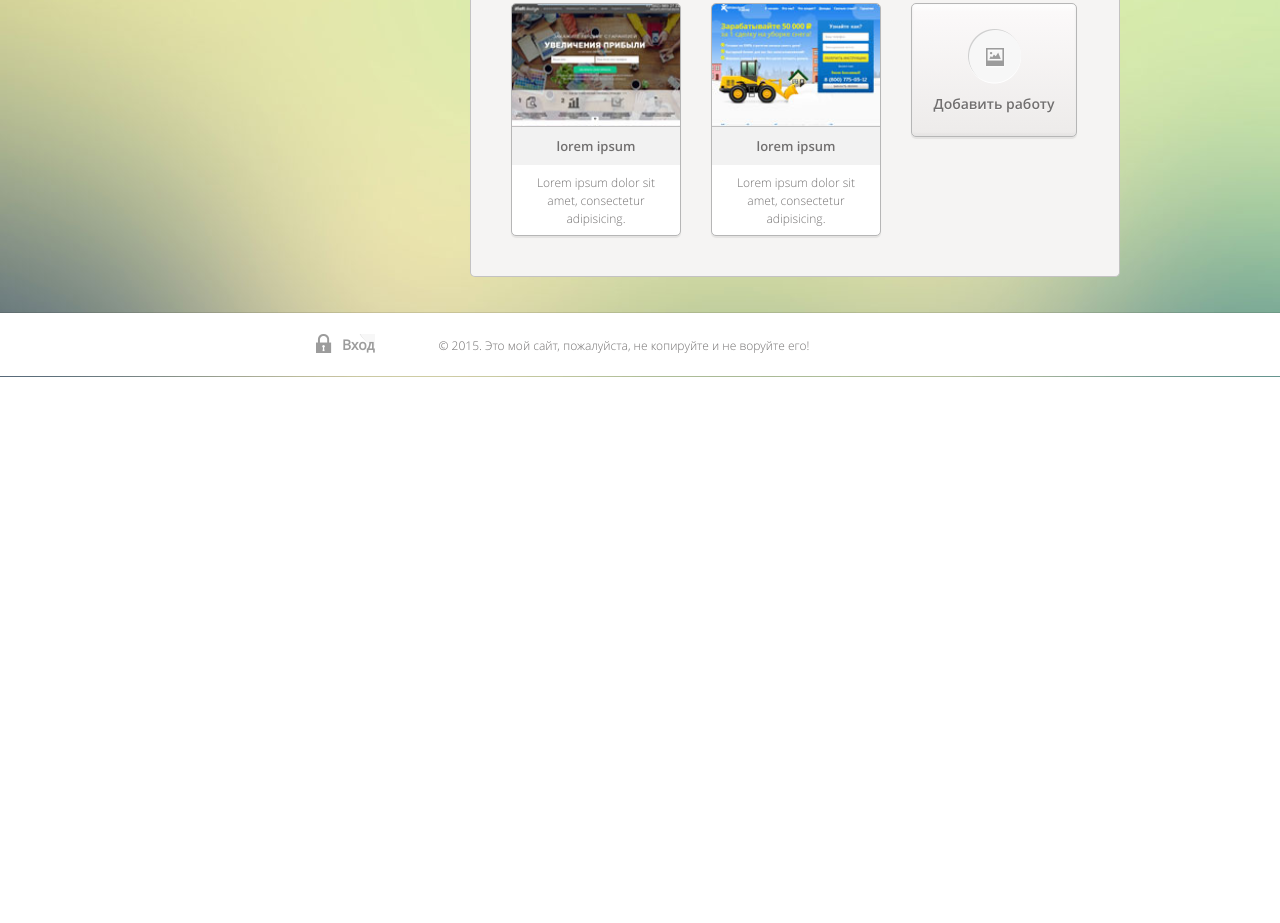
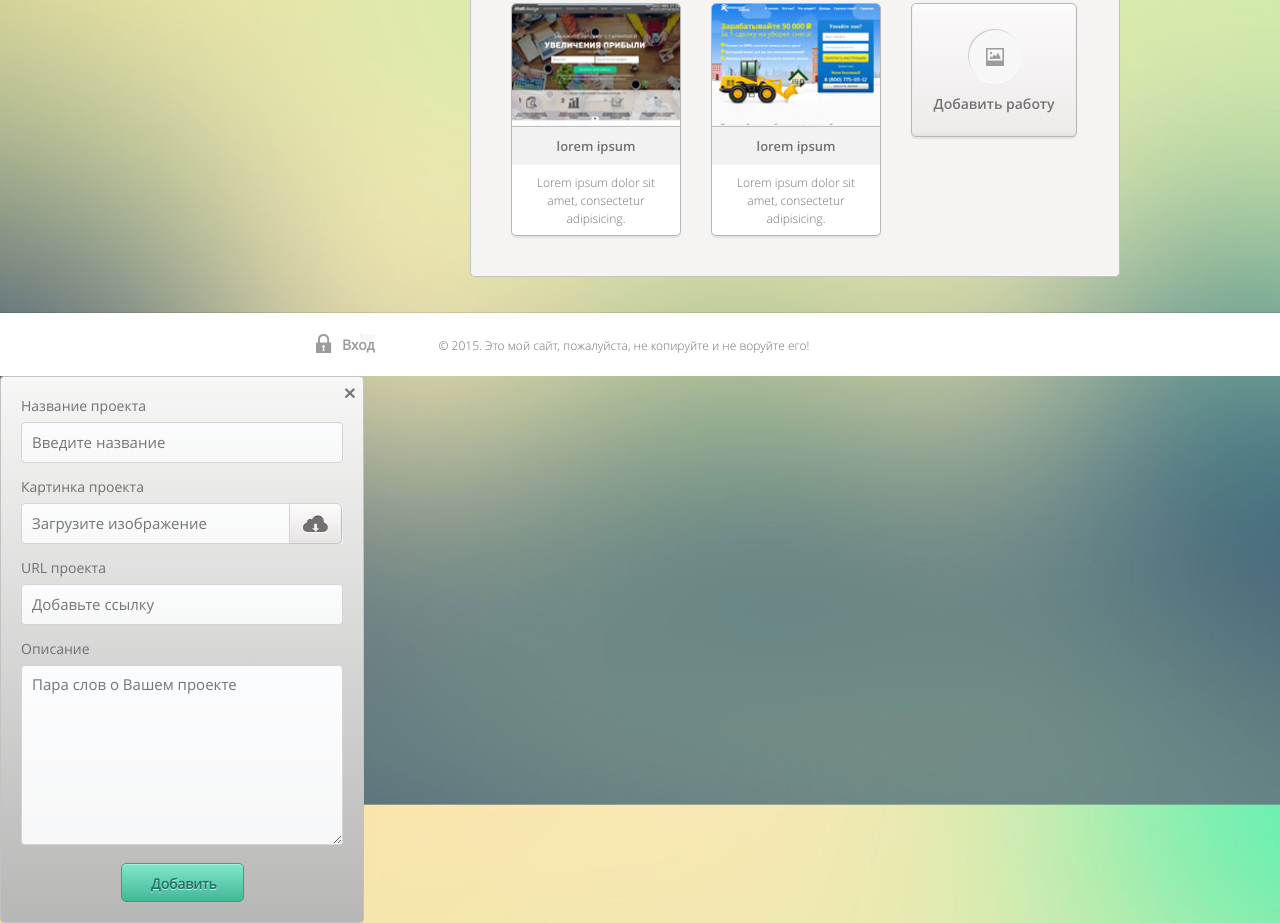
Before and after one commit to lirikisiam/loftschool, a website: page app/portfolio.html in a window 1280 px wide. Shown: the part 510-1433 px from the top of the page. Before the commit the page ends 887 px from the top, so only its background shows below. Drawn offline with nearby package versions, Linux system fonts and the light colour scheme.

Commit message:
Form validate fix

```diff
--- a/app/css/form.css
+++ b/app/css/form.css
@@ -26,6 +26,9 @@
 .field-wrap {
 	margin-top: 15px;
 }
+.file-btn-holder {
+	position: relative;
+}
 
 input, textarea {
 	width: 100%;
@@ -37,13 +40,11 @@ input, textarea {
 	background-image: -webkit-linear-gradient(bottom, rgba(233, 231, 231, 0.2) 0%, rgba(251, 249, 249, 0) 100%);
 	background-image: linear-gradient(to top, rgba(233, 231, 231, 0.2) 0%, rgba(251, 249, 249, 0) 100%);
 	border: 1px solid #d6d4d3;
-	-moz-border-radius: 2px;
-	-webkit-border-radius: 2px;
-	border-radius: 2px;
-	-moz-box-shadow: 0 1px 0 rgba(255, 255, 255, 0.35), inset 0 2px 2px rgba(114, 112, 112, 0.1), 0 0 1px rgba(255, 255, 255, 0.15);
-	-webkit-box-shadow: 0 1px 0 rgba(255, 255, 255, 0.35), inset 0 2px 2px rgba(114, 112, 112, 0.1), 0 0 1px rgba(255, 255, 255, 0.15);
-	box-shadow: 0 1px 0 rgba(255, 255, 255, 0.35), inset 0 2px 2px rgba(114, 112, 112, 0.1), 0 0 1px rgba(255, 255, 255, 0.15);
+	-moz-border-radius: 4px;
+	-webkit-border-radius: 4px;
+	border-radius: 4px;
 }
+
 
 textarea {
 	height: 180px;
@@ -99,3 +100,90 @@ textarea {
 	-webkit-box-shadow: 0 2px 1px rgba(9, 9, 9, 0.07), inset 0 -2px 3px rgba(41, 41, 41, 0.05), inset 0 0 3px #F6F7F7;
 	box-shadow: 0 2px 1px rgba(9, 9, 9, 0.07), inset 0 -2px 3px rgba(41, 41, 41, 0.05), inset 0 0 3px #F6F7F7;
 }
+
+/*
+	Modal window
+*/
+
+.modal {
+    xdisplay: none;
+    position: relative;
+    width: 364px;
+    padding: 20px;
+    background-color: #F5F4F3;
+    background-image: -moz-linear-gradient(bottom, rgba(0, 0, 0, 0.25) 0%, rgba(255, 255, 255, 0.25) 100%);
+    background-image: -o-linear-gradient(bottom, rgba(0, 0, 0, 0.25) 0%, rgba(255, 255, 255, 0.25) 100%);
+    background-image: -webkit-linear-gradient(bottom, rgba(0, 0, 0, 0.25) 0%, rgba(255, 255, 255, 0.25) 100%);
+    background-image: linear-gradient(to top, rgba(0, 0, 0, 0.25) 0%, rgba(255, 255, 255, 0.25) 100%);
+    border: 1px solid #C3C2C2;
+    -moz-border-radius: 4px;
+    -webkit-border-radius: 4px;
+    border-radius: 4px;
+}
+
+.modal__close {
+	 position: absolute;
+    right: 7px;
+    top: 5px;
+    font-size: 21px;
+    font-weight: 700;
+    line-height: 1;
+    color: #797777;
+    text-shadow: 0 1px 0 #fff;
+    padding: 0;
+    cursor: pointer;
+    background: 0 0;
+    border: 0;
+    outline: 0;
+}
+
+.proj-file-btn {
+    width: 54px;
+    height: 41px;
+    position: absolute;
+    top: 0;
+    right:0;
+    padding: 0;
+    border: 0;
+    border-left: 1px solid #d6d4d3;
+}
+
+.proj-file {
+	display: none
+}
+
+.btn-add {
+	width: 123px;
+	height: 39px;
+	background-color: #FBF9F9;
+	background-image: -moz-linear-gradient(bottom, #43B796 0%, #80E8CB 100%);
+	background-image: -o-linear-gradient(bottom, #43B796 0%, #80E8CB 100%);
+	background-image: -webkit-linear-gradient(bottom, #43B796 0%, #80E8CB 100%);
+	background-image: linear-gradient(to top, #43B796 0%, #80E8CB 100%);
+	-moz-box-shadow: inset 0 1px 0 rgba(255, 255, 255, 0.3);
+	-webkit-box-shadow: inset 0 1px 0 rgba(255, 255, 255, 0.3);
+	box-shadow: inset 0 1px 0 rgba(255, 255, 255, 0.3);
+	border: 1px solid #33a182;
+	-moz-border-radius: 5px;
+	-webkit-border-radius: 5px;
+	cursor: pointer;
+	border-radius: 5px;
+	color: #1E7465;
+	text-align: center;
+	line-height: 37px;
+	font-size: 14px;
+	font-weight: 600;
+	margin: 0 auto;
+	text-shadow: 0 1px 0 rgba(255, 255, 255, 0.75);
+}
+	.btn-add:hover {
+		background-color: #FBF9F9;
+		background-image: -moz-linear-gradient(bottom, #3AA087 0%, #5FDCBD 100%);
+		background-image: -o-linear-gradient(bottom, #3AA087 0%, #5FDCBD 100%);
+		background-image: -webkit-linear-gradient(bottom, #3AA087 0%, #5FDCBD 100%);
+		background-image: linear-gradient(to top, #3AA087 0%, #5FDCBD 100%);
+	}
+
+.no-mrg {
+	margin: 0;
+}
--- a/app/css/main.css
+++ b/app/css/main.css
@@ -100,9 +100,9 @@ a:hover {
 }
 
 .icon-cloud {
-    width: 58px;
-    height: 47px;
-    background-position: -157px -5px;
+    width: 54px;
+    height: 41px;
+    background-position: -161px -8px;
 }
 
 .icon-cont_arrow {
--- a/app/js/main.js
+++ b/app/js/main.js
@@ -0,0 +1,24 @@
+/*
+		Modals
+ */
+;(function($) {
+        $(function() {
+            $('#modal').bind('click', function(e) {
+                e.preventDefault();
+                $('.modal').bPopup({
+                });
+            });
+         });
+     })(jQuery);
+
+ /*
+		Validate jQ
+ */
+
+ $(".modal__form").validate({
+	rules: {
+		name: {
+			required: true
+		}
+	}
+ });
--- a/app/portfolio.html
+++ b/app/portfolio.html
@@ -13,6 +13,7 @@
 	<link rel="stylesheet" href="css/layout.css">
 	<link rel="stylesheet" href="css/index.css">
 	<link rel="stylesheet" href="css/portfolio.css">
+	<link rel="stylesheet" href="css/form.css">
 </head>
 <body>
 <div class="wrapper">
@@ -33,9 +34,9 @@
 		<aside class="aside">
 			<nav class="aside__section">
 				<ul class="aside__menu">
-					<li><a href="./" class="aside-menu__item first">Обо мне</a></li>
-					<li><a href="/portfolio.html" class="aside-menu__item active">Мои Работы</a></li>
-					<li><a href="feedback.html" class="aside-menu__item last">Обратная связь</a></li>
+					<li><a href="./index.html" class="aside-menu__item first">Обо мне</a></li>
+					<li><a href="./" class="aside-menu__item active">Мои Работы</a></li>
+					<li><a href="./feedback.html" class="aside-menu__item last">Обратная связь</a></li>
 				</ul>
 			</nav>
 
@@ -99,7 +100,7 @@
 
 						</li>
 						<li class="works__item-wrap add-work">
-							<a href="/" class="add-work__link">
+							<a href="#" class="add-work__link" id="modal">
 								<i class="icon icon-add_project"></i>
 								Добавить работу
 							</a>
@@ -119,6 +120,40 @@
 		</div>
 	</footer>
 </div>
+<div class="modal">
+	<button class="modal__close b-close">×</button>
+	<form action="./" method="post" class="modal__form">
+		<div class="field-wrap no-mrg">
+			<label for="proj-name">Название проекта</label>
+			<input type="text" name="name" class="field-wrap__item" id="projName" placeholder="Введите название">
+		</div>
+		<div class="field-wrap">
+			<label for="proj-file">Картинка проекта</label>
+			<div class="file-btn-holder">
+				<input type="file" name="proj-file" class="proj-file" id="projFile">
+				<input type="text" class="" id="file-path" placeholder="Загрузите изображение">
+				<button class="proj-file-btn">
+					<i class="icon icon-cloud"></i>
+				</button>
+			</div>
+		</div>
+		<div class="field-wrap">
+			<label for="proj-url">URL проекта</label>
+			<input type="text" name="proj-url" class="field-wrap__item" id="projUrl" placeholder="Добавьте ссылку">
+		</div>
+		<div class="field-wrap">
+			<label for="proj-description">Описание</label>
+			<textarea name="proj-description" class="field-wrap__item " id="proj-description" placeholder="Пара слов о Вашем проекте"></textarea>
+		</div>
+		<div class="field-wrap text-center">
+			<input type="submit" class="btn-add" value="Добавить">
+		</div>
 
+	</form>
+</div>
+<script src="bower/jquery/dist/jquery.min.js"></script>
+<script src="bower/jquery-validation/dist/jquery.validate.min.js"></script>
+<script src="bower/bPopup/jquery.bpopup.min.js"></script>
+<script src="js/main.js"></script>
 </body>
 </html>
```
Also changed, not shown: app/feedback.html (renamed from app/form.html, +7 -4 lines), app/index.html (+5 -3 lines), bower.json (+7 -1 lines).
